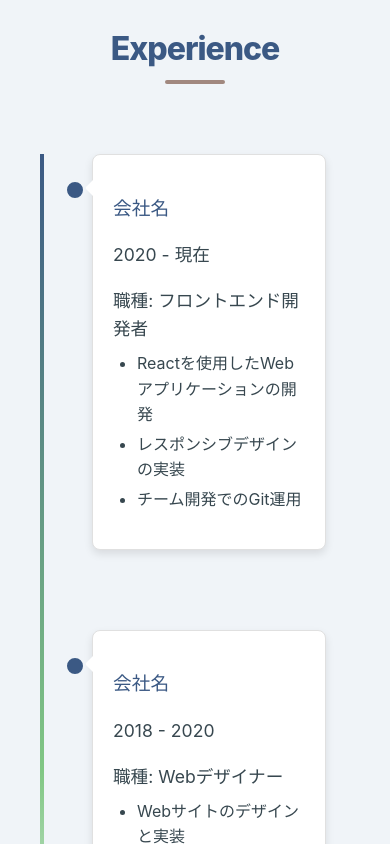
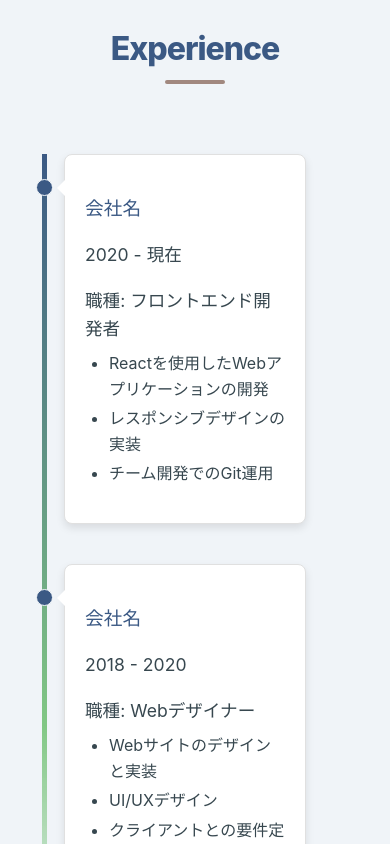
Before and after one commit to AliceWonerfulWorld/portfolio, a React (Vite) app: page / in a window 390 px wide. Shown: the part 2020-2864 px from the top of the page. Built offline with nearby package versions, Linux system fonts and the light colour scheme.

Commit message:
[update] タイムラインのスタイルを改善し、モバイル表示の最終調整を追加

```diff
--- a/src/App.css
+++ b/src/App.css
@@ -379,23 +379,26 @@ section p {
   max-width: 900px;
   margin: 0 auto;
   padding: 2rem 0;
+  box-sizing: border-box; /* box-sizingを追加 */
 }
 
 .timeline::before {
   content: '';
   position: absolute;
-  left: 50%;
-  transform: translateX(-50%);
+  left: 50%; /* デスクトップでは中央 */
+  transform: translateX(-50%); /* 中央揃え */
   width: 4px;
   height: 100%;
   background: linear-gradient(to bottom, var(--primary-color) 0%, var(--accent-color-2) 70%, transparent 100%); /* Adjusted gradient */
+  z-index: 1; /* 背景よりは前、他の要素より後ろ */
 }
 
 .timeline-item {
   position: relative;
-  margin-bottom: 5rem;
-  box-sizing: border-box; /* 追加：境界とパディングを幅に含める */
-  width: 100%; /* 追加：幅を100%に設定 */
+  width: 100%;
+  margin-bottom: 2.5rem;
+  display: flex;
+  align-items: flex-start;
 }
 
 .timeline-item:last-child {
@@ -404,15 +407,16 @@ section p {
 
 .timeline-dot {
   position: absolute;
-  left: 50%;
-  transform: translateX(-50%);
-  width: 16px;
-  height: 16px;
+  left: 50%; /* デスクトップでは中央 */
+  transform: translateX(-50%); /* 中央揃え */
+  width: 10px; /* サイズを調整 */
+  height: 10px;
   background-color: var(--primary-color);
   border-radius: 50%;
-  z-index: 1;
-  top: 25px; /* Match ::before top, or adjust both for vertical centering */
-  border: 3px solid var(--secondary-bg-color);
+  z-index: 3; /* 他の要素より前面に表示 */
+  top: 25px; /* 縦位置 */
+  border: 2px solid var(--secondary-bg-color);
+  box-sizing: content-box; /* ボーダーをサイズに含めない */
 }
 
 .timeline-content {
@@ -423,8 +427,51 @@ section p {
   position: relative;
   border: 1px solid var(--card-border-color);
   padding: 20px;
-  width: calc(50% - 15px);
-  box-sizing: border-box; /* 追加：境界とパディングを幅に含める */
+  width: calc(50% - 15px);  .timeline-item {
+    position: relative;
+    width: 100%;
+    margin-bottom: 2.5rem;
+    display: flex;
+    align-items: flex-start;
+  }
+
+  .timeline-item .timeline-content {
+    width: calc(50% - 30px); /* カードの幅を50%から余白分を引いた値に */
+    background: var(--card-bg-color);
+    border-radius: var(--border-radius-md);
+    padding: 1.5rem;
+    box-shadow: 0 2px 4px var(--shadow-color);
+    position: relative;
+  }
+
+  /* 偶数番目のカードのスタイル */
+  .timeline-item:nth-child(even) {
+    justify-content: flex-end;
+  }
+
+  /* 奇数番目のカードのスタイル */
+  .timeline-item:nth-child(odd) .timeline-content {
+    margin-left: 30px; /* 左側のカードのマージン */
+  }
+
+  /* 偶数番目のカードのスタイル */
+  .timeline-item:nth-child(even) .timeline-content {
+    margin-right: 30px; /* 右側のカードのマージン */
+  }
+
+  /* 矢印の位置調整 */
+  .timeline-item:nth-child(odd) .timeline-content::before {
+    left: -8px;
+    border-width: 8px 8px 8px 0;
+    border-color: transparent var(--card-bg-color) transparent transparent;
+  }
+
+  .timeline-item:nth-child(even) .timeline-content::before {
+    right: -8px;
+    border-width: 8px 0 8px 8px;
+    border-color: transparent transparent transparent var(--card-bg-color);
+  }
+  box-sizing: border-box; /* 境界とパディングを幅に含める */
 }
 
 .timeline-content h3 {
@@ -465,20 +512,21 @@ section p {
 .timeline-content::before {
   content: '';
   position: absolute;
-  top: 25px; /* Adjusted for potentially better vertical alignment with dot */
+  top: 25px; /* ドットと同じ高さに合わせる */
   width: 0;
   height: 0;
   border-style: solid;
+  z-index: 1; /* 矢印を確実に表示する */
 }
 
 .timeline-item:nth-child(odd) .timeline-content::before {
-  left: -10px; /* Width of the arrow */
+  left: -10px; /* 矢印の位置 */
   border-width: 10px 10px 10px 0;
   border-color: transparent var(--card-bg-color) transparent transparent;
 }
 
 .timeline-item:nth-child(even) .timeline-content::before {
-  right: -10px; /* Width of the arrow */
+  right: -10px; /* 矢印の位置 */
   border-width: 10px 0 10px 10px;
   border-color: transparent transparent transparent var(--card-bg-color);
 }
@@ -841,29 +889,7 @@ section p {
   }
   .about-image img {
     width: 300px;
-  }
-
-  .timeline::before {
-    left: 8px; /* Adjust line position for mobile */
-    transform: none;
-  }
-  .timeline-item:nth-child(odd) .timeline-content,
-  .timeline-item:nth-child(even) .timeline-content {
-    width: calc(100% - 28px); /* Consistent width for mobile */
-    margin-left: 28px; /* Consistent margin for mobile */
-    text-align: left;
-  }
-  .timeline-dot {
-    left: 0; /* Consistent dot position */
-    transform: none;
-  }
-  .timeline-item:nth-child(odd) .timeline-content::before,
-  .timeline-item:nth-child(even) .timeline-content::before {
-    left: -8px; /* Consistent arrow position */
-    border-width: 8px 8px 8px 0;
-    border-color: transparent var(--card-bg-color) transparent transparent;
-    right: auto;
-  }
+  }  /* このセクションの設定は下部の新しいメディアクエリで上書きされます */
 
   .contact-content {
     grid-template-columns: 1fr; /* Stack on smaller screens */
@@ -937,7 +963,6 @@ section p {
     width: 100%;
     max-width: 250px;
   }
-  /* タイムラインのスタイルは992pxのメディアクエリで既に定義されているため削除 */
 }
 
 /* News Section Styles */
@@ -1142,3 +1167,52 @@ html, body {
 body {
   position: relative;
 }
+
+/* タイムラインモバイル表示の最終調整 - この新しいメディアクエリで最終的な修正を行う */
+@media (max-width: 992px) {
+  /* タイムライン全体の調整 */
+  .timeline {
+    padding-left: 0; /* パディングをリセット */
+  }
+
+  /* 線の位置を修正 */
+  .timeline::before {
+    left: 10px; /* 線の位置を左端に近づける */
+    transform: none; /* 中央揃えを削除 */
+    width: 5px; /* 線を細く */
+  }
+
+  /* ドットの位置を線と完全に一致させる */
+  .timeline-dot {
+    left: -28px; /* 線と同じ位置に配置 */
+    transform: none; /* 変換を削除 */
+    margin-top: 0; /* マージンを削除 */
+    top: 25px; /* 縦位置 */
+    width: 15px; /* サイズを小さく */
+    height: 15px;
+    border: 1px solid var(--secondary-bg-color);
+  }
+
+  /* カードの位置を調整して線とドットに近づける */
+  .timeline-item:nth-child(odd) .timeline-content,
+  .timeline-item:nth-child(even) .timeline-content {
+    margin-left: 0px; /* 線との距離を縮める */
+    width: calc(100% - 20px); /* 幅を調整 */
+    text-align: left;
+  }
+
+  /* 矢印の位置を調整 */
+  .timeline-item:nth-child(odd) .timeline-content::before,
+  .timeline-item:nth-child(even) .timeline-content::before {
+    left: -8px; /* 矢印の位置 */
+    border-width: 8px 8px 8px 0;
+    border-color: transparent var(--card-bg-color) transparent transparent;
+    right: auto;
+  }
+
+  /* タイムラインアイテムの配置を改善 */
+  .timeline-item {
+    align-items: flex-start;
+    padding-left: 0;
+  }
+}
```
